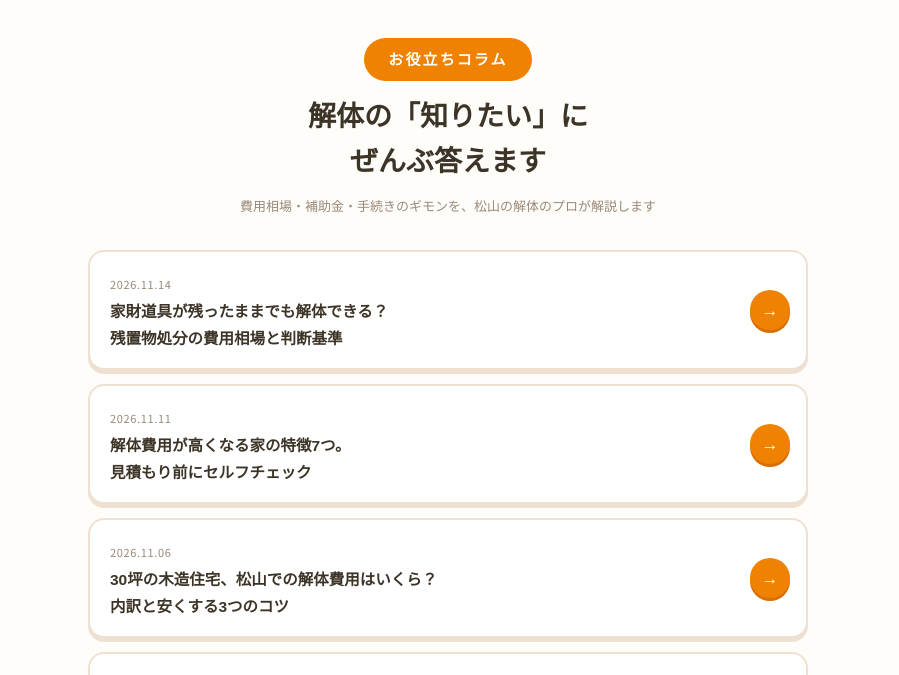
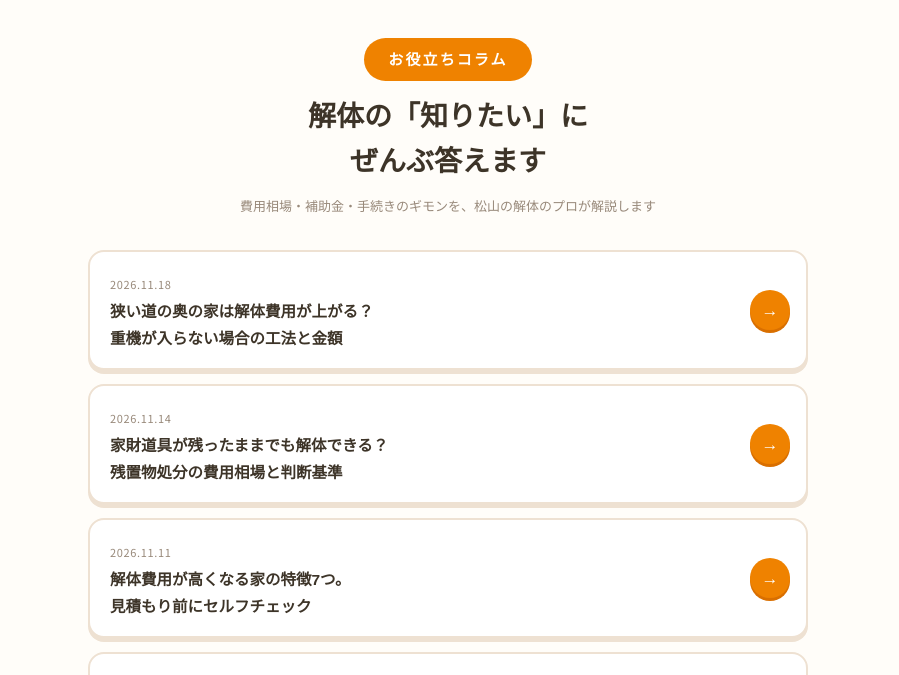
Before and after one commit to vkexppp/matsuyama-kaitai-guide, a plain HTML site: page column.html in a window 1280 px wide. Shown: the part 76-751 px from the top of the page, without its empty margins (192-1091 px from the left). Drawn offline with Linux system fonts and the light colour scheme; a web font is replaced by a local one.

Commit message:
Update column.html

```diff
--- a/column.html
+++ b/column.html
@@ -86,6 +86,13 @@
   </div>
 
   <!-- ▼▼ 新しい記事カードは、この行のすぐ下に貼り付けてください ▼▼ -->
+    <a class="card" href="kiji05.html">
+    <span class="body">
+      <span class="date">2026.11.18</span>
+      <span class="t">狭い道の奥の家は解体費用が上がる？<br>重機が入らない場合の工法と金額</span>
+    </span>
+    <span class="arrow">→</span>
+  </a>
     <a class="card" href="kiji04.html">
     <span class="body">
       <span class="date">2026.11.14</span>
```
